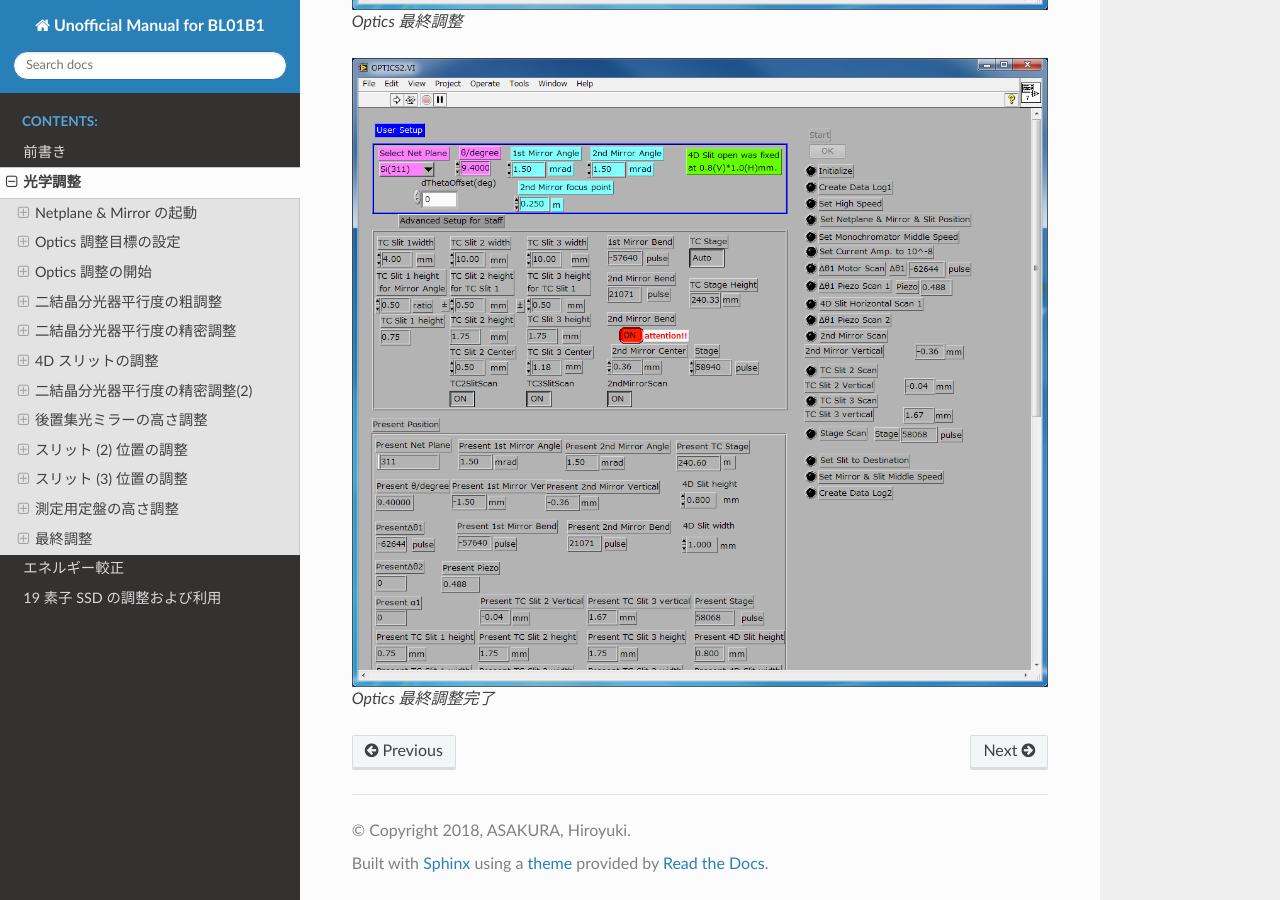
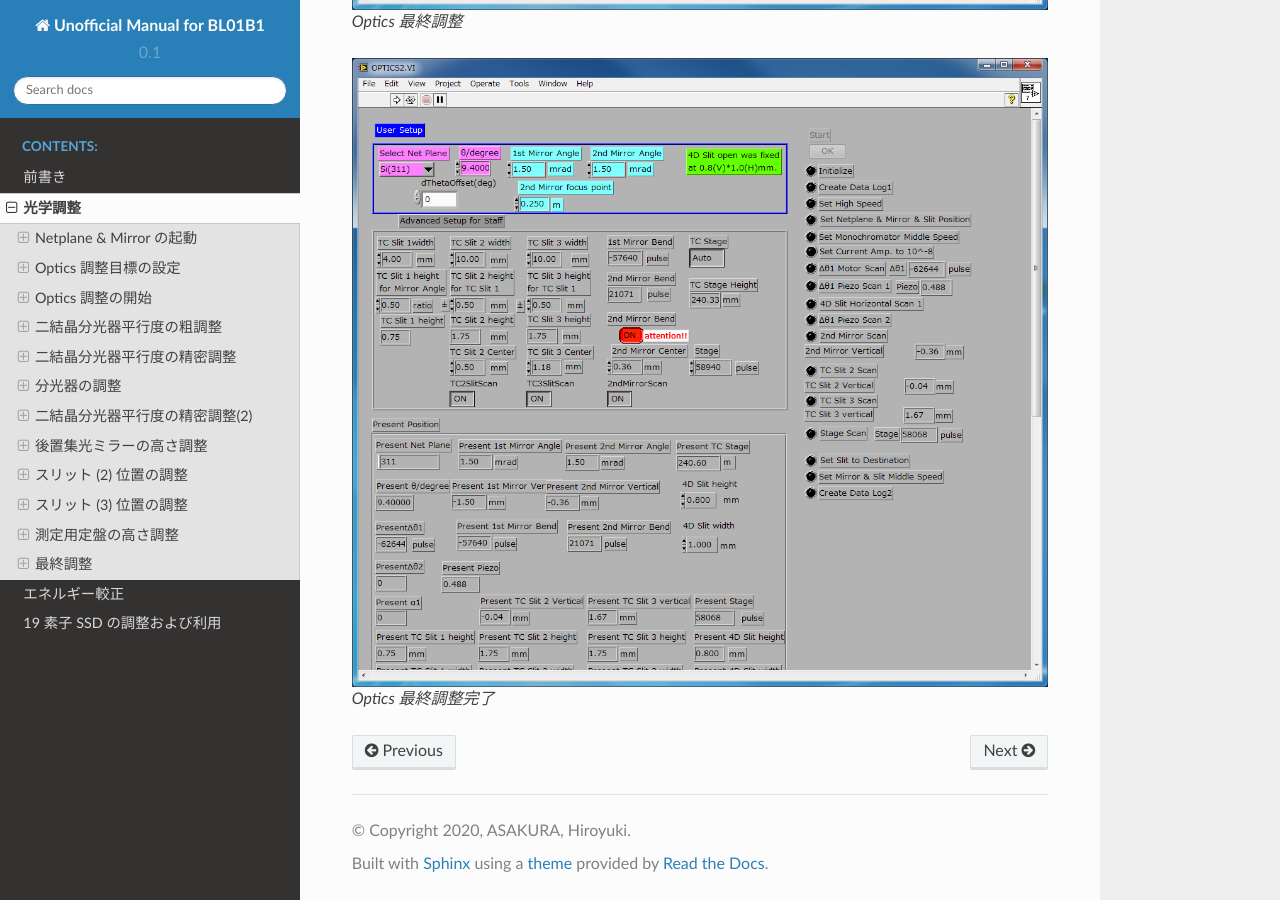
Before and after one commit to roentgenium/UnofficialManualforBL01B1, a Sphinx documentation site: the page built from source/optics.rst, in a window 1280 px wide and 900 px high, scrolled down 17395 px. Built offline with Sphinx 7.4.7 and the Read the Docs theme 2.0.0, drawn with Linux system fonts in a browser that asks for light colours; some of the changed lines change nothing that is shown.

Commit message:
Modify conf.py

```diff
--- a/source/conf.py
+++ b/source/conf.py
@@ -1,5 +1,3 @@
-# -*- coding: utf-8 -*-
-#
 # Configuration file for the Sphinx documentation builder.
 #
 # This file does only contain a selection of the most common options. For a
@@ -20,36 +18,24 @@
 # -- Project information -----------------------------------------------------
 
 project = 'Unofficial Manual for BL01B1'
-copyright = '2018, ASAKURA, Hiroyuki'
+copyright = '2020, ASAKURA, Hiroyuki'
 author = 'ASAKURA, Hiroyuki'
 
 # The short X.Y version
-version = ''
+version = '0.1'
 # The full version, including alpha/beta/rc tags
-release = ''
+release = '0.1'
 
 
 # -- General configuration ---------------------------------------------------
 
-# If your documentation needs a minimal Sphinx version, state it here.
-#
-# needs_sphinx = '1.0'
-
 # Add any Sphinx extension module names here, as strings. They can be
 # extensions coming with Sphinx (named 'sphinx.ext.*') or your custom
 # ones.
-extensions = [
-    'sphinx.ext.mathjax',
-]
+extensions = ['sphinx.ext.mathjax']
 
 # Add any paths that contain templates here, relative to this directory.
 templates_path = ['_templates']
-
-# The suffix(es) of source filenames.
-# You can specify multiple suffix as a list of string:
-#
-# source_suffix = ['.rst', '.md']
-source_suffix = '.rst'
 
 # The master toctree document.
 master_doc = 'index'
@@ -80,83 +66,7 @@ import sphinx_rtd_theme
 html_theme = 'sphinx_rtd_theme'
 html_theme_path = [sphinx_rtd_theme.get_html_theme_path()]
 
-# Theme options are theme-specific and customize the look and feel of a theme
-# further.  For a list of options available for each theme, see the
-# documentation.
-#
-# html_theme_options = {}
-
 # Add any paths that contain custom static files (such as style sheets) here,
 # relative to this directory. They are copied after the builtin static files,
 # so a file named "default.css" will overwrite the builtin "default.css".
 html_static_path = ['_static']
-
-# Custom sidebar templates, must be a dictionary that maps document names
-# to template names.
-#
-# The default sidebars (for documents that don't match any pattern) are
-# defined by theme itself.  Builtin themes are using these templates by
-# default: ``['localtoc.html', 'relations.html', 'sourcelink.html',
-# 'searchbox.html']``.
-#
-# html_sidebars = {}
-
-
-# -- Options for HTMLHelp output ---------------------------------------------
-
-# Output file base name for HTML help builder.
-htmlhelp_basename = 'UnofficialManualforBL01B1doc'
-
-
-# -- Options for LaTeX output ------------------------------------------------
-
-latex_elements = {
-    # The paper size ('letterpaper' or 'a4paper').
-    #
-    # 'papersize': 'letterpaper',
-
-    # The font size ('10pt', '11pt' or '12pt').
-    #
-    # 'pointsize': '10pt',
-
-    # Additional stuff for the LaTeX preamble.
-    #
-    # 'preamble': '',
-
-    # Latex figure (float) alignment
-    #
-    # 'figure_align': 'htbp',
-}
-
-# Grouping the document tree into LaTeX files. List of tuples
-# (source start file, target name, title,
-#  author, documentclass [howto, manual, or own class]).
-latex_documents = [
-    (master_doc, 'UnofficialManualforBL01B1.tex', 'Unofficial Manual for BL01B1 Documentation',
-     'ASAKURA, Hiroyuki', 'manual'),
-]
-
-
-# -- Options for manual page output ------------------------------------------
-
-# One entry per manual page. List of tuples
-# (source start file, name, description, authors, manual section).
-man_pages = [
-    (master_doc, 'unofficialmanualforbl01b1', 'Unofficial Manual for BL01B1 Documentation',
-     [author], 1)
-]
-
-
-# -- Options for Texinfo output ----------------------------------------------
-
-# Grouping the document tree into Texinfo files. List of tuples
-# (source start file, target name, title, author,
-#  dir menu entry, description, category)
-texinfo_documents = [
-    (master_doc, 'UnofficialManualforBL01B1', 'Unofficial Manual for BL01B1 Documentation',
-     author, 'UnofficialManualforBL01B1', 'One line description of project.',
-     'Miscellaneous'),
-]
-
-
-# -- Extension configuration -------------------------------------------------
--- a/source/optics.rst
+++ b/source/optics.rst
@@ -143,8 +143,8 @@ Optics 調整の開始
 
    二結晶分光器 |Delta|\ |theta|\ 1 Piezo 素子移動位置の指定
 
-4D スリットの調整
------------------
+分光器の調整
+------------
 
 操作
 ~~~~
```
